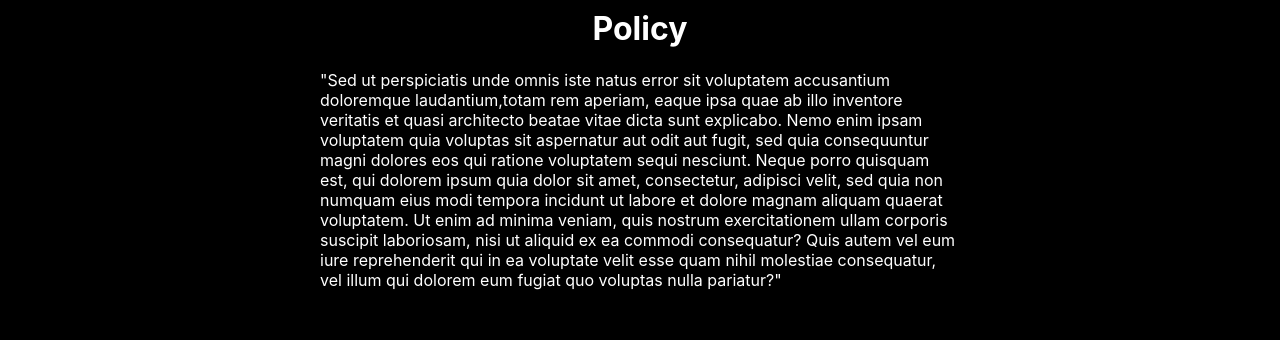
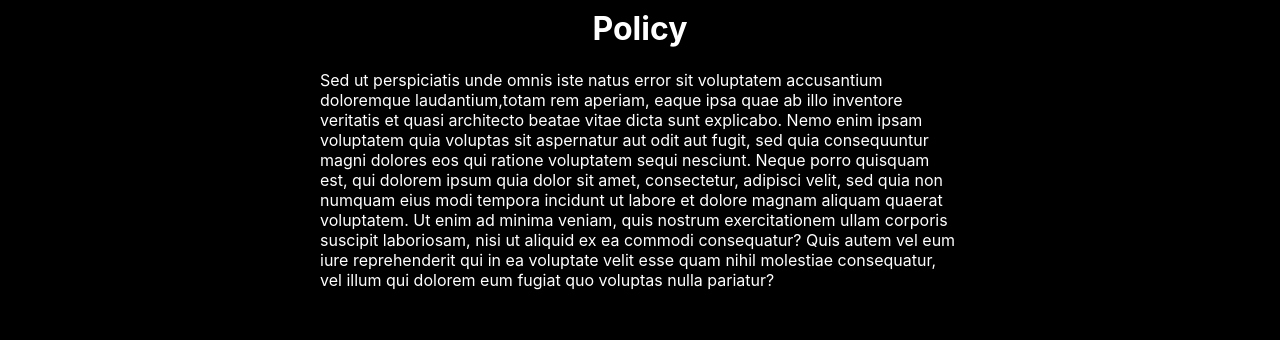
Before and after one commit to Nw84/KinoNextJS, a Next.js app: page /aboutus/policy in a window 1280 px wide. Shown: the part 236-576 px from the top of the page. Built offline with nearby package versions, Linux system fonts and the light colour scheme.

Commit message:
I have fixed some errors that i got when trying to run npm run build

```diff
--- a/components/movies/MovieDetails.js
+++ b/components/movies/MovieDetails.js
@@ -1,9 +1,10 @@
 import classes from "./MovieDetails.module.css";
+import Image from "next/image";
 
 function MovieDetails(props) {
     return (
         <section className={classes.detail}>
-            <img
+            <Image
                 className={classes.image}
                 src={props.image}
                 alt={props.title}
--- a/components/screenings/ScreeningItem.js
+++ b/components/screenings/ScreeningItem.js
@@ -1,12 +1,13 @@
 import classes from './ScreeningItem.module.css';
 import Button from '../ui/Button';
+import Image from "next/image";
 
 function ScreeningItem(props) {
     return (
         <li className={classes.item}>
             <div className={classes.card}>
                 <div className={classes.image}>
-                    <img src={props.poster} alt={props.title} />
+                    <Image src={props.poster} alt={props.title} />
                     <span className={classes.tag}>{props.time}</span>
                 </div>
                 <div className={classes.content}>
--- a/pages/aboutus/history/index.js
+++ b/pages/aboutus/history/index.js
@@ -1,5 +1,6 @@
 import AboutUsNavigation from "../../../components/layout/AboutUsNavigation"
 import classes from "../../../styles/aboutUs.module.css";
+import Image from "next/image";
 
 function history() {
     return <div>
@@ -15,7 +16,7 @@ function history() {
             </div>
             <br></br>
             <div className={classes.bioImg}>
-                <img src='/yhbio.jpg' />
+                <Image src='/yhbio.jpg' alt="Image of the cinema in Ytterhogdal" />
             </div>
 
         </div>
--- a/pages/aboutus/policy/index.js
+++ b/pages/aboutus/policy/index.js
@@ -8,14 +8,14 @@ function policy() {
         <div className={classes.aboutUsSpace}>
             <div className={classes.aboutUsItem}>
                 <h1>Policy</h1>
-                <p>"Sed ut perspiciatis unde omnis iste natus error sit voluptatem accusantium doloremque laudantium,totam rem aperiam, eaque ipsa quae ab illo inventore veritatis et quasi architecto beatae vitae dicta
+                <p>Sed ut perspiciatis unde omnis iste natus error sit voluptatem accusantium doloremque laudantium,totam rem aperiam, eaque ipsa quae ab illo inventore veritatis et quasi architecto beatae vitae dicta
                     sunt explicabo. Nemo enim ipsam voluptatem quia voluptas sit aspernatur aut odit aut fugit, sed quia
                     consequuntur magni dolores eos qui ratione voluptatem sequi nesciunt. Neque porro quisquam est, qui
                     dolorem ipsum quia dolor sit amet, consectetur, adipisci velit, sed quia non numquam eius modi tempora
                     incidunt ut labore et dolore magnam aliquam quaerat voluptatem. Ut enim ad minima veniam, quis
                     nostrum exercitationem ullam corporis suscipit laboriosam, nisi ut aliquid ex ea commodi consequatur?
                     Quis autem vel eum iure reprehenderit qui in ea voluptate velit esse quam nihil molestiae consequatur,
-                    vel illum qui dolorem eum fugiat quo voluptas nulla pariatur?"</p>
+                    vel illum qui dolorem eum fugiat quo voluptas nulla pariatur?</p>
             </div>
 
         </div>
--- a/pages/movies/[movieID]/index.js
+++ b/pages/movies/[movieID]/index.js
@@ -11,7 +11,7 @@ import React, { useContext } from "react";
 import { Context } from "../../_app";
 
 
-function movieDetails(props) {
+function MovieSpecifik(props) {
     const [rating, setRating] = useState(1);
     const [review, setReview] = useState("");
     const [name, setName] = useState("");
@@ -136,4 +136,4 @@ export async function getStaticProps(context) {
     }
 }
 
-export default movieDetails;
+export default MovieSpecifik;
--- a/pages/movies/index.js
+++ b/pages/movies/index.js
@@ -1,7 +1,7 @@
 import { getAllMoviePosters } from "../../helpers/posterHelper";
 import MovieList from "../../components/movies/MovieList";
 
-function movies(props) {
+function Movies(props) {
     return <MovieList posters={props.posters} />
 }
 
@@ -19,4 +19,4 @@ export async function getStaticProps() {
 }
 
 
-export default movies;
+export default Movies;
--- a/pages/tickets/index.js
+++ b/pages/tickets/index.js
@@ -4,7 +4,7 @@ import { getAllScreenings, getMovieList } from "../../helpers/screeningHelper";
 import ScreeningSearch from "../../components/screenings/Screening-search";
 import classes from "../../styles/tickets.module.css"
 
-function tickets(props) {
+function Tickets(props) {
     const router = useRouter();
     function onSearchHandler(name) {
         const fullPath = `/tickets/${name}`;
@@ -40,4 +40,4 @@ export async function getStaticProps() {
     };
 }
 
-export default tickets;
+export default Tickets;
```
